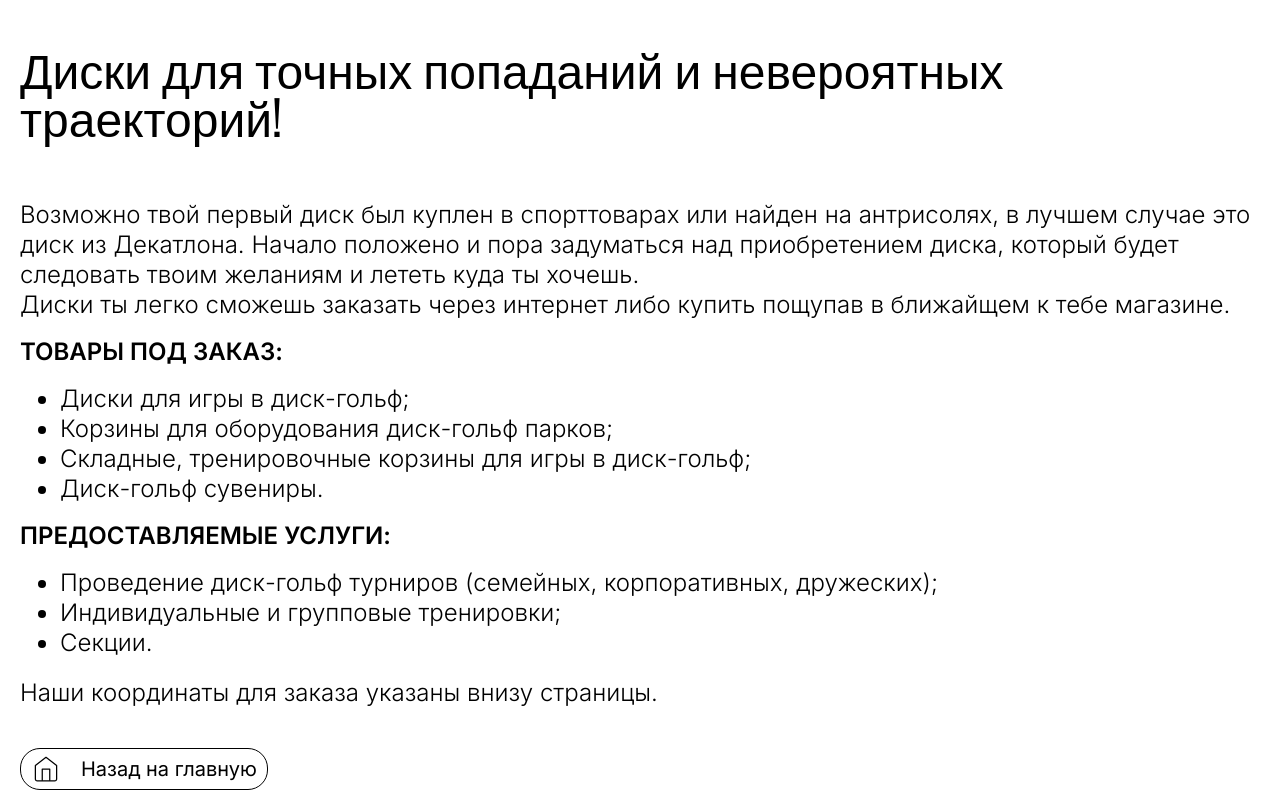
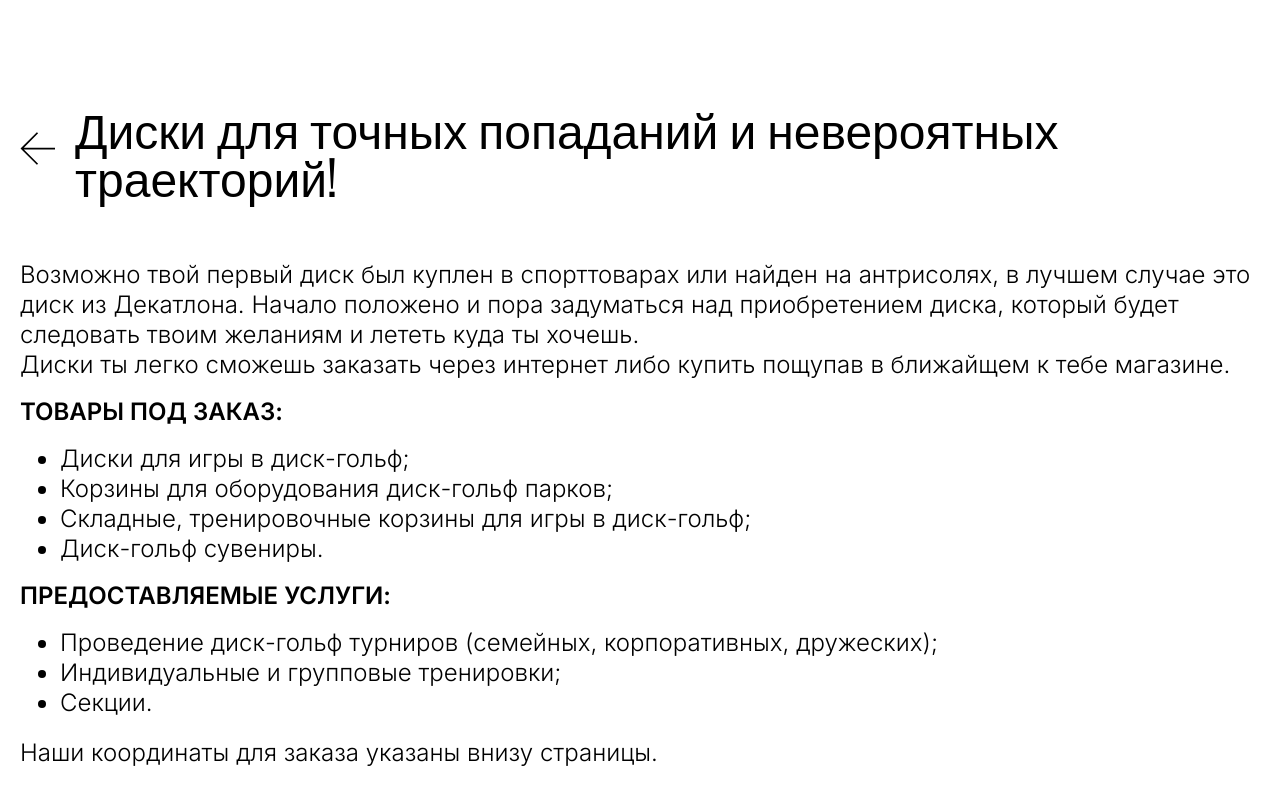
Before and after one commit to RDGAapp/web, a React (Create React App) app: page /shop in a window 1280 px wide. Shown: the part 680-1480 px from the top of the page. Built offline with nearby package versions, Linux system fonts and the light colour scheme.

Commit message:
Change back to main page button

```diff
--- a/src/components/Banner.tsx
+++ b/src/components/Banner.tsx
@@ -4,7 +4,7 @@ import { useLocation } from 'react-router';
 import { HashLink } from 'react-router-hash-link';
 import styled from 'styled-components';
 
-import { ReactComponent as ArrowDown } from 'assets/icons/arrow-down.svg';
+import { ReactComponent as ArrowSvg } from 'assets/icons/arrow.svg';
 import MainBackground from 'assets/images/banner-main.webp';
 import ShopBackground from 'assets/images/banner-shop.webp';
 import SponsorBackground from 'assets/images/banner-sponsor.webp';
@@ -49,6 +49,10 @@ const LinkCta = styled(HashLink)`
   }
 `;
 
+const ArrowDown = styled(ArrowSvg)`
+  transform: rotate(90deg);
+`;
+
 const bannerContent = new Map<string, Record<string, string>>([
   [routes.SHOP, { image: ShopBackground, text: 'Купить', link: routes.CONTACTS }],
   [routes.ABOUT, { image: PlayersBackground, text: 'Вступить в РДГА', link: routes.JOIN }],
--- a/src/components/CitySelectModal.tsx
+++ b/src/components/CitySelectModal.tsx
@@ -2,7 +2,7 @@ import 'react-responsive-modal/styles.css';
 import { Modal } from 'react-responsive-modal';
 import styled, { css } from 'styled-components';
 
-import { ReactComponent as ArrowSvg } from 'assets/icons/arrow-right.svg';
+import { ReactComponent as ArrowSvg } from 'assets/icons/arrow.svg';
 import { ReactComponent as CrossSvg } from 'assets/icons/cross.svg';
 import useCity, { changeCity } from 'hooks/useCity';
 
--- a/src/components/HomeLink.tsx
+++ /dev/null
@@ -1,36 +0,0 @@
-import { HashLink as Link } from 'react-router-hash-link';
-import styled from 'styled-components';
-
-import { ReactComponent as HomeSvg } from 'assets/icons/home.svg';
-import routes from 'helpers/routes';
-
-const StyledLink = styled(Link)`
-  display: flex;
-  gap: 1rem;
-  align-items: center;
-  padding: 0.25rem 0.5rem;
-  color: ${({ theme }) => theme.colors.text.primary};
-  text-decoration: none;
-  border: 1px solid ${({ theme }) => theme.colors.border};
-  border-radius: 1rem;
-  transition: background-color 0.3s ease-in-out;
-
-  :hover {
-    background-color: ${({ theme }) => theme.colors.primary};
-  }
-
-  svg {
-    height: 1.5rem;
-    fill: transparent;
-    stroke: ${({ theme }) => theme.colors.text.primary};
-  }
-`;
-
-const HomeLink = (): JSX.Element => (
-  <StyledLink to={`${routes.HOME}${routes.MENU}`} smooth>
-    <HomeSvg />
-    Назад на главную
-  </StyledLink>
-);
-
-export default HomeLink;
--- a/src/components/PageHeader.tsx
+++ b/src/components/PageHeader.tsx
@@ -1,4 +1,13 @@
+import { Link } from 'react-router-dom';
 import styled from 'styled-components';
+
+import { ReactComponent as ArrowSvg } from 'assets/icons/arrow.svg';
+
+const Container = styled.div`
+  display: flex;
+  gap: 1rem;
+  align-items: center;
+`;
 
 const Header = styled.h1`
   margin: 3rem 0;
@@ -8,12 +17,30 @@ const Header = styled.h1`
   line-height: 1;
 `;
 
+const ArrowLeft = styled(ArrowSvg)`
+  color: ${({ theme }) => theme.colors.text.primary};
+  transform: rotate(180deg);
+  transition: color 0.3s ease-in-out;
+
+  :hover {
+    color: ${({ theme }) => theme.colors.primary};
+  }
+`;
+
 interface PageHeaderProps {
   text: string,
+  shouldLinkToMainPage?: boolean,
 }
 
-const PageHeader = ({ text }: PageHeaderProps): JSX.Element => (
-  <Header id="page-header">{text}</Header>
+const PageHeader = ({ text, shouldLinkToMainPage }: PageHeaderProps): JSX.Element => (
+  <Container>
+    {shouldLinkToMainPage && <Link to="/" title="Вернуться на главную"><ArrowLeft height={35} /></Link>}
+    <Header id="page-header">{text}</Header>
+  </Container>
 );
 
+PageHeader.defaultProps = {
+  shouldLinkToMainPage: false,
+};
+
 export default PageHeader;
--- a/src/pages/About.tsx
+++ b/src/pages/About.tsx
@@ -2,7 +2,6 @@ import styled from 'styled-components';
 
 import PlayerPackages from 'assets/images/player-packages.webp';
 import ContentContainer from 'components/ContentContainer';
-import HomeLink from 'components/HomeLink';
 import PageHeader from 'components/PageHeader';
 import SubHeader from 'components/SubHeader';
 import Text from 'components/Text';
@@ -23,7 +22,7 @@ const Img = styled.img`
 
 const About = (): JSX.Element => (
   <>
-    <PageHeader text="Что такое РДГА?" />
+    <PageHeader text="Что такое РДГА?" shouldLinkToMainPage />
     <ContentContainer>
       <Text>
         <dfn>Российская Диск-Гольф Ассоциация</dfn>
@@ -78,7 +77,6 @@ const About = (): JSX.Element => (
           </li>
         </ol>
       </Text>
-      <HomeLink />
     </ContentContainer>
   </>
 );
--- a/src/pages/Companies.tsx
+++ b/src/pages/Companies.tsx
@@ -1,12 +1,11 @@
 import ContentContainer from 'components/ContentContainer';
-import HomeLink from 'components/HomeLink';
 import PageHeader from 'components/PageHeader';
 import SubHeader from 'components/SubHeader';
 import Text from 'components/Text';
 
 const Companies = (): JSX.Element => (
   <>
-    <PageHeader text="Диск-гольф против дивана: сделай диск-гольф сильней!" />
+    <PageHeader text="Диск-гольф против дивана: сделай диск-гольф сильней!" shouldLinkToMainPage />
     <ContentContainer>
       <SubHeader>
         Корпоративному сектору в любой точке РФ и стран СНГ мы предлагаем:
@@ -33,7 +32,6 @@ const Companies = (): JSX.Element => (
       <Text>
         Наши координаты для заказа указаны ниже! Мы всегда ждем звонка от Вас!
       </Text>
-      <HomeLink />
     </ContentContainer>
   </>
 );
--- a/src/pages/Players.tsx
+++ b/src/pages/Players.tsx
@@ -47,7 +47,7 @@ const Players = (): JSX.Element => {
 
   return (
     <>
-      <PageHeader text="Наши игроки" />
+      <PageHeader text="Наши игроки" shouldLinkToMainPage />
       {loading && <Spinner />}
       <Container>
         {players?.data.map((player) => (
--- a/src/pages/Shop.tsx
+++ b/src/pages/Shop.tsx
@@ -1,7 +1,6 @@
 import styled from 'styled-components';
 
 import ContentContainer from 'components/ContentContainer';
-import HomeLink from 'components/HomeLink';
 import PageHeader from 'components/PageHeader';
 import Text from 'components/Text';
 
@@ -19,7 +18,7 @@ const Header = styled.h3`
 
 const Shop = (): JSX.Element => (
   <>
-    <PageHeader text="Диски для точных попаданий и невероятных траекторий!" />
+    <PageHeader text="Диски для точных попаданий и невероятных траекторий!" shouldLinkToMainPage />
     <ContentContainer>
       <TextContainer>
         <Text>
@@ -65,7 +64,6 @@ const Shop = (): JSX.Element => (
           Наши координаты для заказа указаны внизу страницы.
         </Text>
       </TextContainer>
-      <HomeLink />
     </ContentContainer>
   </>
 );
```
Also changed, not shown: src/assets/icons/arrow-down.svg (deleted), src/assets/icons/arrow.svg (renamed from src/assets/icons/arrow-right.svg).
